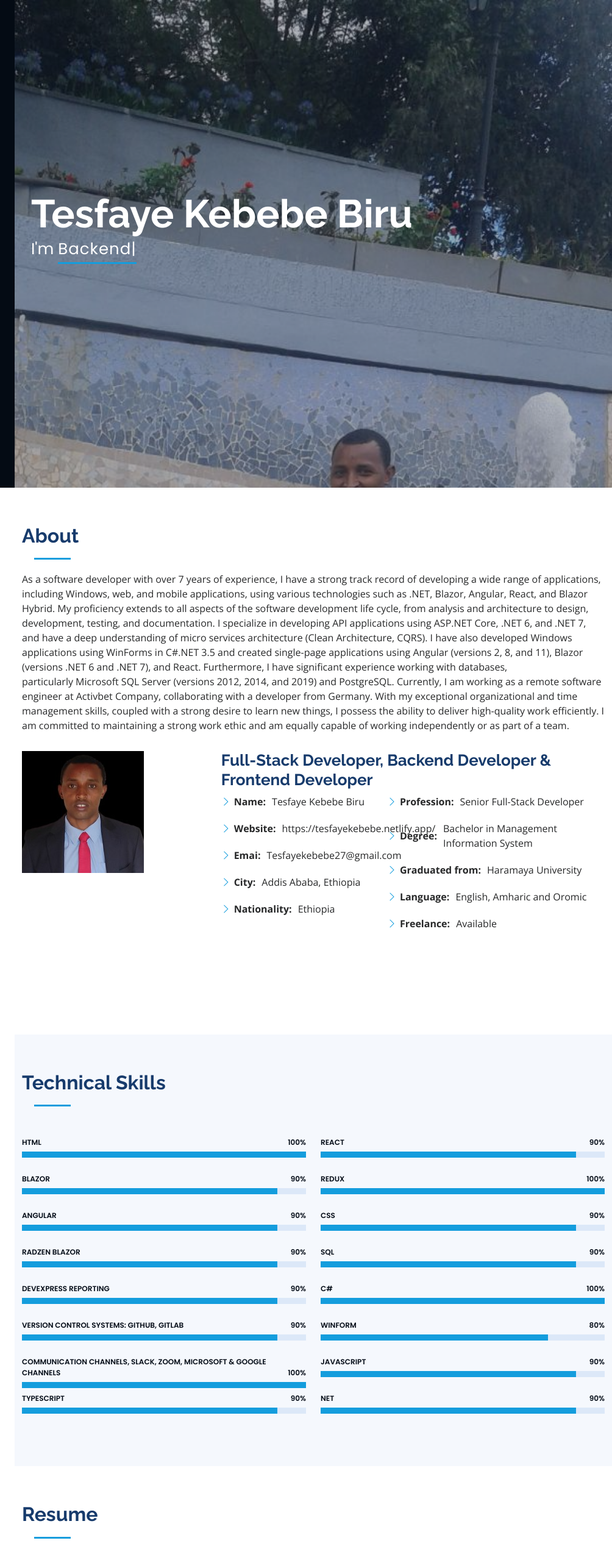
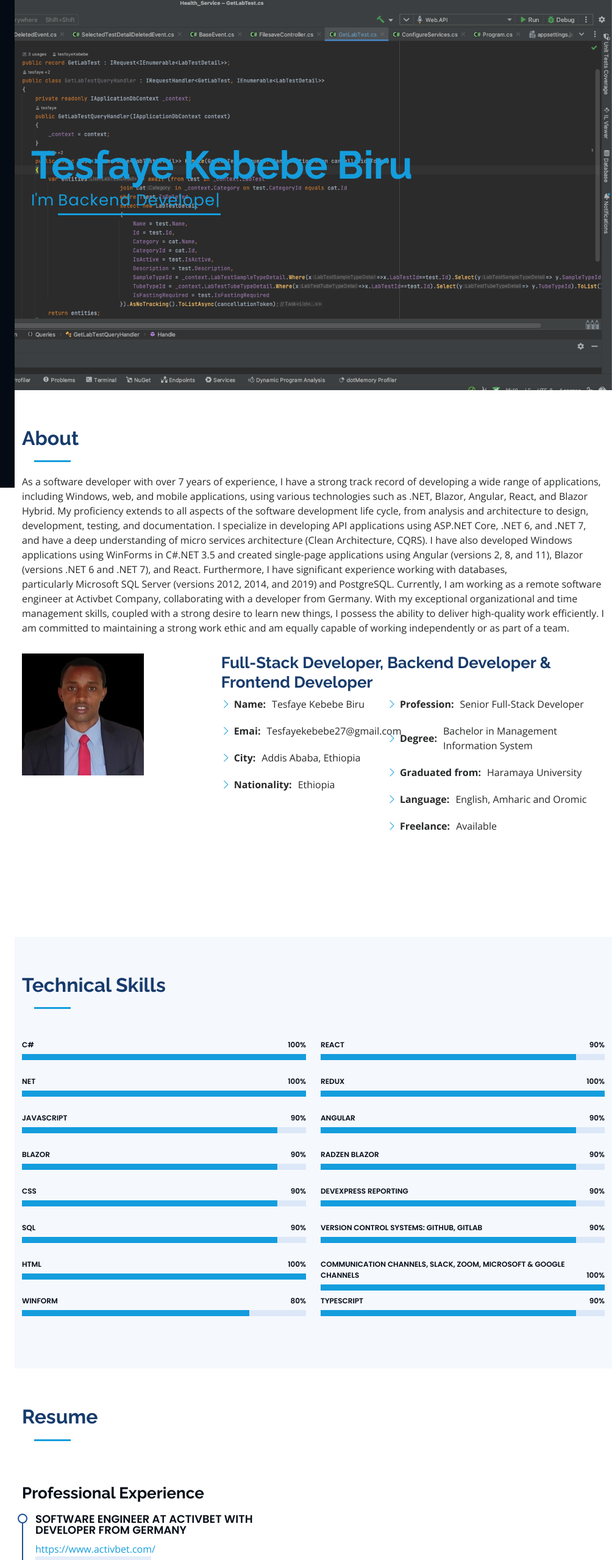
Before and after one commit to tesfayeKebebe/Portifolio, a plain HTML site: page index.html in a window 1280 px wide. Shown: the top 2559 px of the page at 61% size, 276-1280 px from the left. Drawn offline with nearby package versions, Linux system fonts and the light colour scheme.

Commit message:
changing order of skill and background

```diff
--- a/assets/css/style.css
+++ b/assets/css/style.css
@@ -197,13 +197,13 @@ h1, h2, h3, h4, h5, h6 {
 --------------------------------------------------------------*/
 #hero {
   width: 100%;
-  height: 100vh;
-  background: url("../img/hero-bg.jpg") top center;
+  height: 80vh;
+  background: url("../img/back.png") top center;
   background-size: cover;
 }
 #hero:before {
   content: "";
-  background: rgba(5, 13, 24, 0.3);
+  /* background: rgba(5, 13, 24, 0.3); */
   position: absolute;
   bottom: 0;
   top: 0;
@@ -221,16 +221,16 @@ h1, h2, h3, h4, h5, h6 {
   font-size: 64px;
   font-weight: 700;
   line-height: 56px;
-  color: #fff;
+  color:#149ddd;
 }
 #hero p {
-  color: #fff;
+  color: #149ddd;
   margin-bottom: 50px;
   font-size: 26px;
   font-family: "Poppins", sans-serif;
 }
 #hero p span {
-  color: #fff;
+  color: #149ddd;
   padding-bottom: 4px;
   letter-spacing: 1px;
   border-bottom: 3px solid #149ddd;
@@ -296,6 +296,7 @@ section {
   font-weight: 700;
   font-size: 26px;
   color: #173b6c;
+
 }
 .about .content ul {
   list-style: none;
--- a/assets/js/main.js
+++ b/assets/js/main.js
@@ -137,7 +137,7 @@
       loop: true,
       typeSpeed: 100,
       backSpeed: 50,
-      backDelay: 2000
+      backDelay: 1000
     });
   }
 
--- a/index.html
+++ b/index.html
@@ -96,7 +96,6 @@
               <div class="col-lg-5">
                 <ul>
                   <li><i class="bi bi-chevron-right"></i> <strong>Name:</strong> <span>Tesfaye Kebebe Biru</span></li>
-                  <li><i class="bi bi-chevron-right"></i> <strong>Website:</strong> <span>https://tesfayekebebe.netlify.app/</span></li>
                   <li><i class="bi bi-chevron-right"></i> <strong>Emai:</strong> <span>Tesfayekebebe27@gmail.com</span></li>
                   <li><i class="bi bi-chevron-right"></i> <strong>City:</strong> <span>Addis Ababa, Ethiopia</span></li>
                   <li><i class="bi bi-chevron-right"></i> <strong>Nationality:</strong> <span>Ethiopia</span></li>
@@ -138,18 +137,17 @@
         <div class="row skills-content">
           <div class="col-lg-6" data-aos="fade-up">
             <div class="progress">
-            <span class="skill">HTML <i class="val">100%</i></span>
+              <span class="skill">C# <i class="val">100%</i></span>
               <div class="progress-bar-wrap">
                 <div class="progress-bar" role="progressbar" aria-valuenow="100" aria-valuemin="0" aria-valuemax="100"></div>
               </div>
             </div>
                <div class="progress">
-            <span class="skill">Blazor <i class="val">90%</i></span>
+                <span class="skill">NET <i class="val">100%</i></span>
                 <div class="progress-bar-wrap">
-              <div class="progress-bar" role="progressbar" aria-valuenow="90" aria-valuemin="0" aria-valuemax="100"></div>
+                  <div class="progress-bar" role="progressbar" aria-valuenow="100" aria-valuemin="0" aria-valuemax="100"></div>
                 </div>
               </div>
-
           </div>
           <div class="col-lg-6" data-aos="fade-up">
             <div class="progress">
@@ -162,6 +160,20 @@
               <span class="skill">Redux <i class="val">100%</i></span>
               <div class="progress-bar-wrap">
                 <div class="progress-bar" role="progressbar" aria-valuenow="100" aria-valuemin="0" aria-valuemax="100"></div>
+              </div>
+            </div>
+            </div>
+            <div class="col-lg-6" data-aos="fade-up" data-aos-delay="100">
+              <div class="progress">
+                <span class="skill">JavaScript <i class="val">90%</i></span>
+                <div class="progress-bar-wrap">
+                  <div class="progress-bar" role="progressbar" aria-valuenow="90" aria-valuemin="0" aria-valuemax="100"></div>
+                </div>
+              </div>
+              <div class="progress">
+                <span class="skill">Blazor <i class="val">90%</i></span>
+                <div class="progress-bar-wrap">
+                  <div class="progress-bar" role="progressbar" aria-valuenow="90" aria-valuemin="0" aria-valuemax="100"></div>
                 </div>
               </div>
               </div>
@@ -211,7 +223,7 @@
             </div>
             <div class="col-lg-6" data-aos="fade-up">
               <div class="progress">
-                <span class="skill">C# <i class="val">100%</i></span>
+                <span class="skill">HTML <i class="val">100%</i></span>
                 <div class="progress-bar-wrap">
                   <div class="progress-bar" role="progressbar" aria-valuenow="100" aria-valuemin="0" aria-valuemax="100"></div>
                 </div>
@@ -238,20 +250,7 @@
                 </div>
               </div>
           </div>
-            <div class="col-lg-6" data-aos="fade-up" data-aos-delay="100">
-            <div class="progress">
-              <span class="skill">JavaScript <i class="val">90%</i></span>
-              <div class="progress-bar-wrap">
-                <div class="progress-bar" role="progressbar" aria-valuenow="90" aria-valuemin="0" aria-valuemax="100"></div>
-              </div>
-            </div>
-            <div class="progress">
-              <span class="skill">NET <i class="val">90%</i></span>
-              <div class="progress-bar-wrap">
-                <div class="progress-bar" role="progressbar" aria-valuenow="90" aria-valuemin="0" aria-valuemax="100"></div>
-              </div>
-            </div>
-            </div>
+
 
 
         </div>
@@ -268,7 +267,9 @@
           <div class="col-lg-6" data-aos="fade-up" data-aos-delay="100">
             <h3 class="resume-title">Professional Experience</h3>
             <div class="resume-item">
-              <h4>Senior Full-Stack developer at Activbet with a Germany developer</h4>
+              <h4>Software Engineer at Activbet with developer from Germany</h4>
+              <a href="https://www.activbet.com/" class="google-plus">https://www.activbet.com/</a>
+            <br/>
               <h5>March 2022 - Present</h5>
               <p><em>Addis Ababa, Ethiopia </em></p>
               <ul>
@@ -292,6 +293,8 @@
             </div>
             <div class="resume-item">
               <h4>Senior Full-Stack developer at Custor ICT Solution</h4>
+              <a href="https://www.custor.net/" class="google-plus">https://www.custor.net/</a>
+              <br/>
               <h5>February 2020 – March 2022</h5>
               <p><em>Addis Ababa, Ethiopia </em></p>
               <ul>
@@ -326,6 +329,8 @@
             </div>
             <div class="resume-item">
               <h4>Application developer at Africom Technologies Plc</h4>
+              <a href="https://africom.com.et/" class="google-plus">https://africom.com.et/</a>
+              <br/>
               <h5>July 2016 - December 2016</h5>
               <p><em>Addis Ababa, Ethiopia </em></p>
               <ul>
@@ -353,7 +358,7 @@
               <img src="assets/img/portfolio/start.png" class="img-fluid" alt="">
               <div class="portfolio-links">
                 <a href="assets/img/portfolio/start.png" data-gallery="portfolioGallery" class="portfolio-lightbox" title="Web 3"><i class="bx bx-plus"></i></a>
-                <a href="portfolio-details.html" title="More Details"><i class="bx bx-link"></i></a>
+                <!-- <a href="portfolio-details.html" title="More Details"><i class="bx bx-link"></i></a> -->
               </div>
             </div>
           </div>
@@ -363,7 +368,7 @@
               <img src="assets/img/portfolio/report.png" class="img-fluid" alt="">
               <div class="portfolio-links">
                 <a href="assets/img/portfolio/report.png" data-gallery="portfolioGallery" class="portfolio-lightbox" title="App 2"><i class="bx bx-plus"></i></a>
-                <a href="portfolio-details.html" title="More Details"><i class="bx bx-link"></i></a>
+                <!-- <a href="portfolio-details.html" title="More Details"><i class="bx bx-link"></i></a> -->
               </div>
             </div>
           </div>
@@ -373,7 +378,7 @@
               <img src="assets/img/portfolio/form.png" class="img-fluid" alt="">
               <div class="portfolio-links">
             <a href="assets/img/portfolio/form.png" data-gallery="portfolioGallery" class="portfolio-lightbox" title="Card 2"><i class="bx bx-plus"></i></a>
-                <a href="portfolio-details.html" title="More Details"><i class="bx bx-link"></i></a>
+                <!-- <a href="portfolio-details.html" title="More Details"><i class="bx bx-link"></i></a> -->
               </div>
             </div>
           </div>
@@ -382,7 +387,7 @@
               <img src="assets/img/portfolio/api.png" class="img-fluid" alt="">
               <div class="portfolio-links">
                  <a href="assets/img/portfolio/api.png" data-gallery="portfolioGallery" class="portfolio-lightbox" title="Card 2"><i class="bx bx-plus"></i></a>
-                <a href="portfolio-details.html" title="More Details"><i class="bx bx-link"></i></a>
+                <!-- <a href="portfolio-details.html" title="More Details"><i class="bx bx-link"></i></a>  -->
               </div>
             </div>
           </div>
@@ -391,7 +396,7 @@
               <img src="assets/img/portfolio/filter.png" class="img-fluid" alt="">
               <div class="portfolio-links">
                 <a href="assets/img/portfolio/filter.png" data-gallery="portfolioGallery" class="portfolio-lightbox" title="Card 2"><i class="bx bx-plus"></i></a>
-                <a href="portfolio-details.html" title="More Details"><i class="bx bx-link"></i></a>
+                <!-- <a href="portfolio-details.html" title="More Details"><i class="bx bx-link"></i></a> -->
               </div>
             </div>
           </div>
@@ -472,7 +477,7 @@
               <div class="address">
                 <i class="bi bi-geo-alt"></i>
                 <h4>Location:</h4>
-                <p>Addis Ababa Ethiopia</p>
+                <p>Addis Ababa, Ethiopia</p>
               </div>
 
               <div class="email">
```
Also changed, not shown: assets/img/apple-touch-icon.png (deleted), assets/img/back.png (added), assets/img/code.jpg, assets/img/profile-img copy.jpg (deleted). Lines whose indentation alone changed are shown as unchanged.
